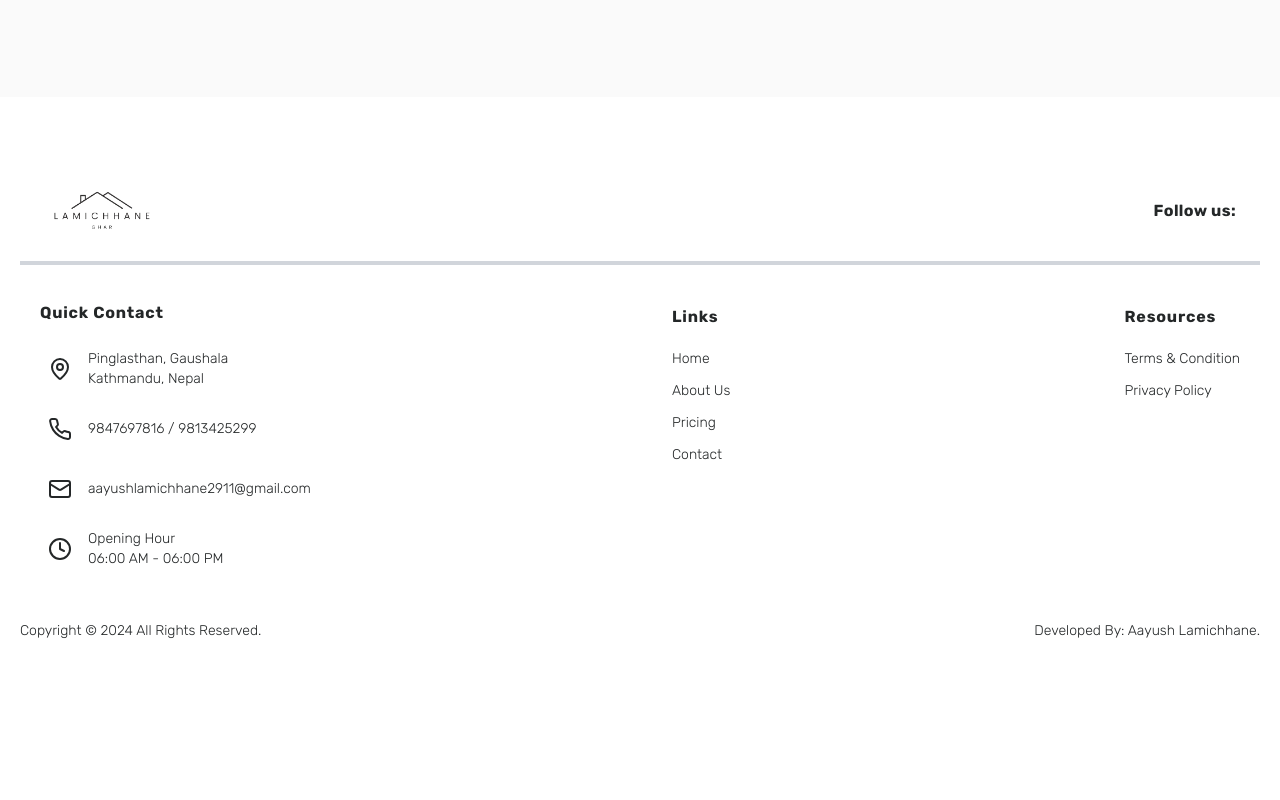
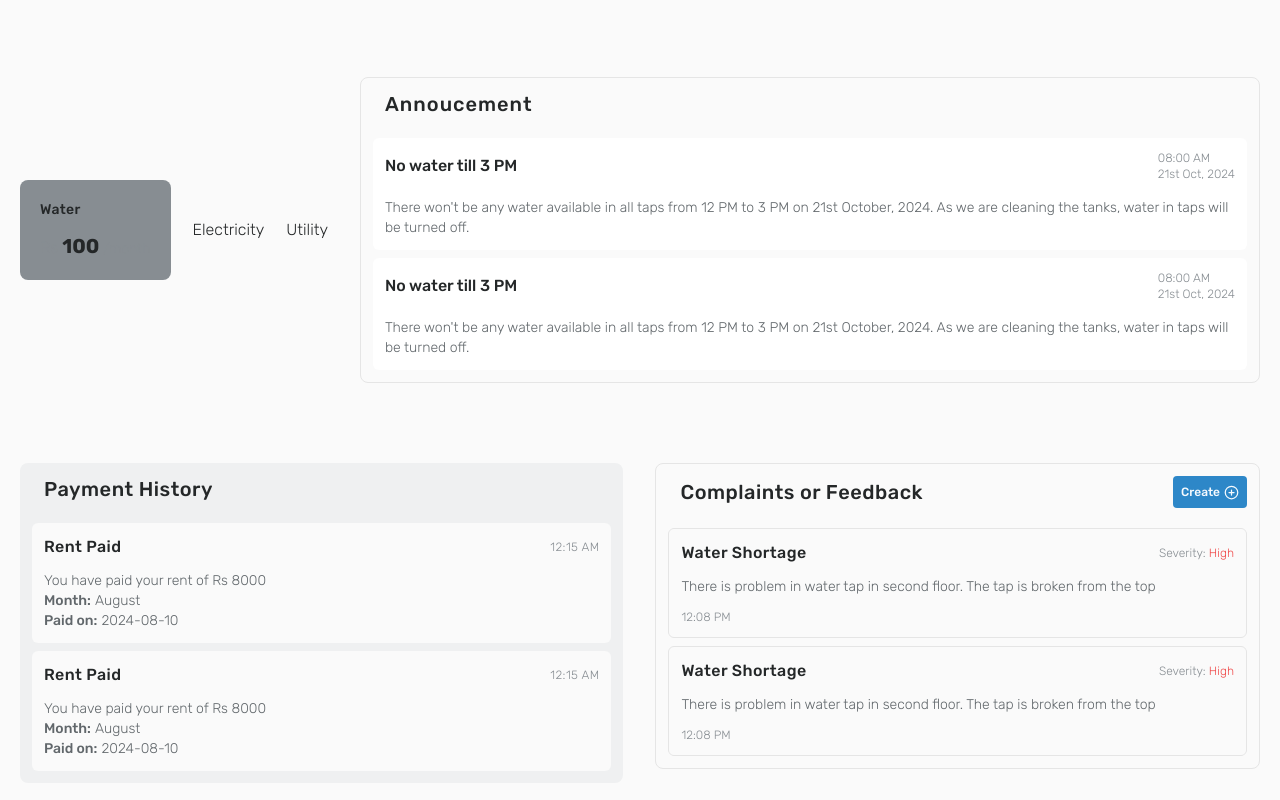
Before and after one commit to AaaayushXD/Rental, a Next.js app: page /dashboard in a window 1280 px wide. Shown: the part 500-1300 px from the top of the page. Before the commit the page ends 1157 px from the top, so only its background shows below. Built offline with nearby package versions, Linux system fonts and the light colour scheme.

Commit message:
ui: complete main dashboard for tenant

```diff
--- a/src/app/dashboard/page.tsx
+++ b/src/app/dashboard/page.tsx
@@ -1,5 +1,9 @@
+import AnnoucementCard from "@/components/cards/AnnoucementCard";
+import RentCard from "@/components/cards/RentCard";
+import TicketCard from "@/components/cards/TicketCard";
 import Footer from "@/components/footer/Footer";
 import Navbar from "@/components/navbar/Navbar";
+import { PlusCircle } from "lucide-react";
 import Image from "next/image";
 import React from "react";
 
@@ -85,7 +89,57 @@ const Page = () => {
               />
             </div>
           </div>
-          <div></div>
+          <div className="flex flex-col lg:flex-row justify-start gap-14 lg:gap-8 w-full flex-grow">
+            <div className="flex justify-between items-center gap-5  flex-grow ">
+              <div className="bg-brandCopy-lighter p-5 rounded-lg flex flex-col gap-3">
+                <p className="font-medium text-sm tracking-wide  ">Water</p>
+                <p className="text-brandCopy-lighter">
+                  Rs{" "}
+                  <span className="text-xl font-extrabold text-brandCopy">
+                    100
+                  </span>
+                  <span className="text-sm"> /month</span>
+                </p>
+              </div>
+              <div>Electricity</div>
+              <div>Utility</div>
+            </div>
+            <div className="flex flex-col justify-start items-start gap-5 border p-3 rounded-lg max-w-[900px]">
+              <h3 className="font-medium text-xl tracking-wider pl-3">
+                Annoucement
+              </h3>
+              <div className="flex flex-col gap-2 justify-start items-start max-h-[800px] overflow-y-auto">
+                <AnnoucementCard />
+                <AnnoucementCard />
+              </div>
+            </div>
+          </div>
+          <div className="flex lg:flex-row flex-col gap-14 lg:gap-8 justify-start items-start lg:justify-between">
+            <div className="bg-brandBackground p-3 rounded-lg flex flex-col gap-5 w-full max-w-[900px] flex-grow">
+              <h4 className="font-medium text-xl tracking-wide pl-3">
+                Payment History
+              </h4>
+              <div className="flex flex-col justify-start w-full gap-2 max-h-[600px] overflow-y-auto">
+                <RentCard />
+                <RentCard />
+              </div>
+            </div>
+            <div className="border p-3 rounded-lg flex flex-col gap-5 w-full max-w-[900px] flex-grow">
+              <div className="flex justify-between items-center gap-2">
+                <h4 className="font-medium text-xl tracking-wide pl-3">
+                  Complaints or Feedback
+                </h4>
+                <p className="text-xs flex gap-1 justify-center items-center p-2 bg-brandPrimary rounded text-brandPrimary-content font-medium hover:bg-brandPrimary-dark cursor-pointer">
+                  Create
+                  <PlusCircle size={15} />
+                </p>
+              </div>
+              <div className="flex flex-col justify-start w-full gap-2 max-h-[600px] overflow-y-auto ">
+                <TicketCard />
+                <TicketCard />
+              </div>
+            </div>
+          </div>
         </div>
       </div>
       <Footer />
--- /dev/null
+++ b/src/components/cards/AnnoucementCard.tsx
@@ -0,0 +1,23 @@
+"use client";
+import React from "react";
+
+const AnnoucementCard = () => {
+  return (
+    <div className="w-full flex flex-col flex-wrap gap-4 justify-start items-start bg-background p-3  rounded-md">
+      <div className="font-medium flex justify-between w-full items-center">
+        <p> No water till 3 PM</p>
+        <p className="font-light text-xs text-brandCopy-lighter flex flex-col justify-start items-start">
+          <span>08:00 AM</span>
+          <span>21st Oct, 2024</span>
+        </p>
+      </div>
+      <p className="text-sm text-brandCopy-light text-wrap">
+        There won{"'"}t be any water available in all taps from 12 PM to 3 PM on
+        21st October, 2024. As we are cleaning the tanks, water in taps will be
+        turned off.{" "}
+      </p>
+    </div>
+  );
+};
+
+export default AnnoucementCard;
--- /dev/null
+++ b/src/components/cards/RentCard.tsx
@@ -0,0 +1,26 @@
+"use client";
+import React from "react";
+
+const RentCard = () => {
+  return (
+    <div className="bg-brandForeground p-3 rounded-md flex flex-col items-start justify-start text-brandCopy">
+      <p className="flex justify-between items-center w-full font-medium tracking-wide pb-3">
+        Rent Paid
+        <span className="text-xs font-light text-brandCopy-lighter">
+          12:15 AM
+        </span>
+      </p>
+      <p className="text-sm text-brandCopy-light text-wrap">
+        You have paid your rent of Rs <span>8000</span>
+      </p>
+      <p className="text-sm font-medium text-brandCopy-light flex items-center justify-start gap-1">
+        Month: <span className="font-light">August</span>
+      </p>
+      <p className="text-sm font-medium text-brandCopy-light flex items-center justify-start gap-1">
+        Paid on: <span className="font-light">2024-08-10</span>
+      </p>
+    </div>
+  );
+};
+
+export default RentCard;
--- /dev/null
+++ b/src/components/cards/TicketCard.tsx
@@ -0,0 +1,24 @@
+"use client";
+import React from "react";
+
+const TicketCard = () => {
+  return (
+    <div className="border rounded-md p-3 flex w-full">
+      <div className="flex flex-col justify-start items-start w-full">
+        <div className="flex justify-between w-full  items-center gap-2 pb-3">
+          <h4 className="font-medium tracking-wide">Water Shortage</h4>
+          <p className="text-xs text-brandCopy-lighter">
+            Severity: <span className="text-destructive">High</span>
+          </p>
+        </div>
+        <p className="text-sm text-brandCopy-light text-wrap">
+          There is problem in water tap in second floor. The tap is broken from
+          the top
+        </p>
+        <p className="pt-3 text-xs text-brandCopy-lighter">12:08 PM</p>
+      </div>
+    </div>
+  );
+};
+
+export default TicketCard;
```
